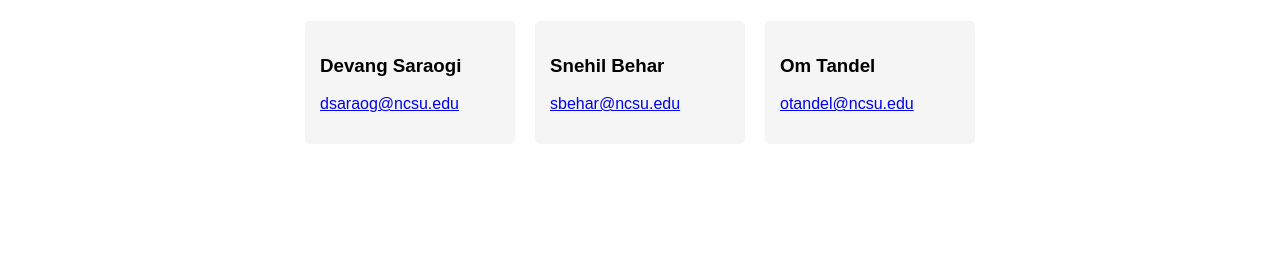
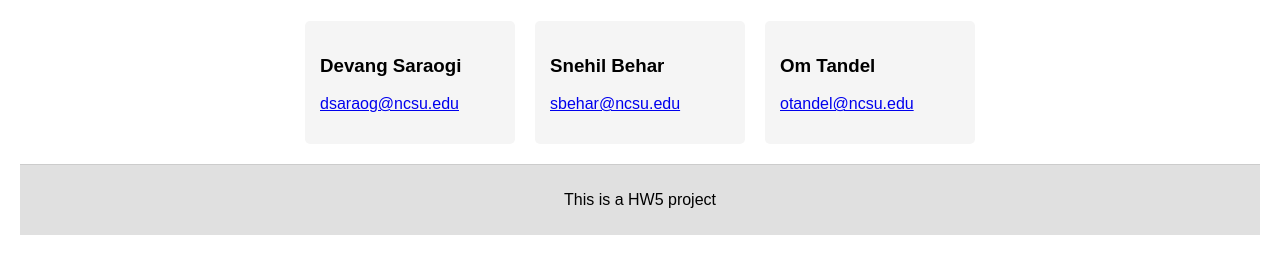
Before and after one commit to Software-Engineering-Folks/HW5, a plain HTML site: page git-homework/index.html in a window 1280 px wide. Shown: the part 79-352 px from the top of the page. Drawn offline with Linux system fonts and the light colour scheme.

Commit message:
Added footer on the main branch

```diff
--- a/git-homework/index.html
+++ b/git-homework/index.html
@@ -25,6 +25,14 @@
             border-radius: 5px;
             width: 15%;
         }
+        footer {
+            margin-top: auto;
+            padding: 10px;
+            text-align: center;
+            background-color: #e0e0e0;
+            border-top: 1px solid #ccc;
+        }
+
     </style>
 </head>
 <body>
@@ -43,5 +51,9 @@
             <p><a href="mailto:otandel@ncsu.edu">otandel@ncsu.edu</a></p>
         </div>
     </div>
+
+    <footer>
+        <p>This is a HW5 project</p>
+    </footer>
 </body>
 </html>
```
